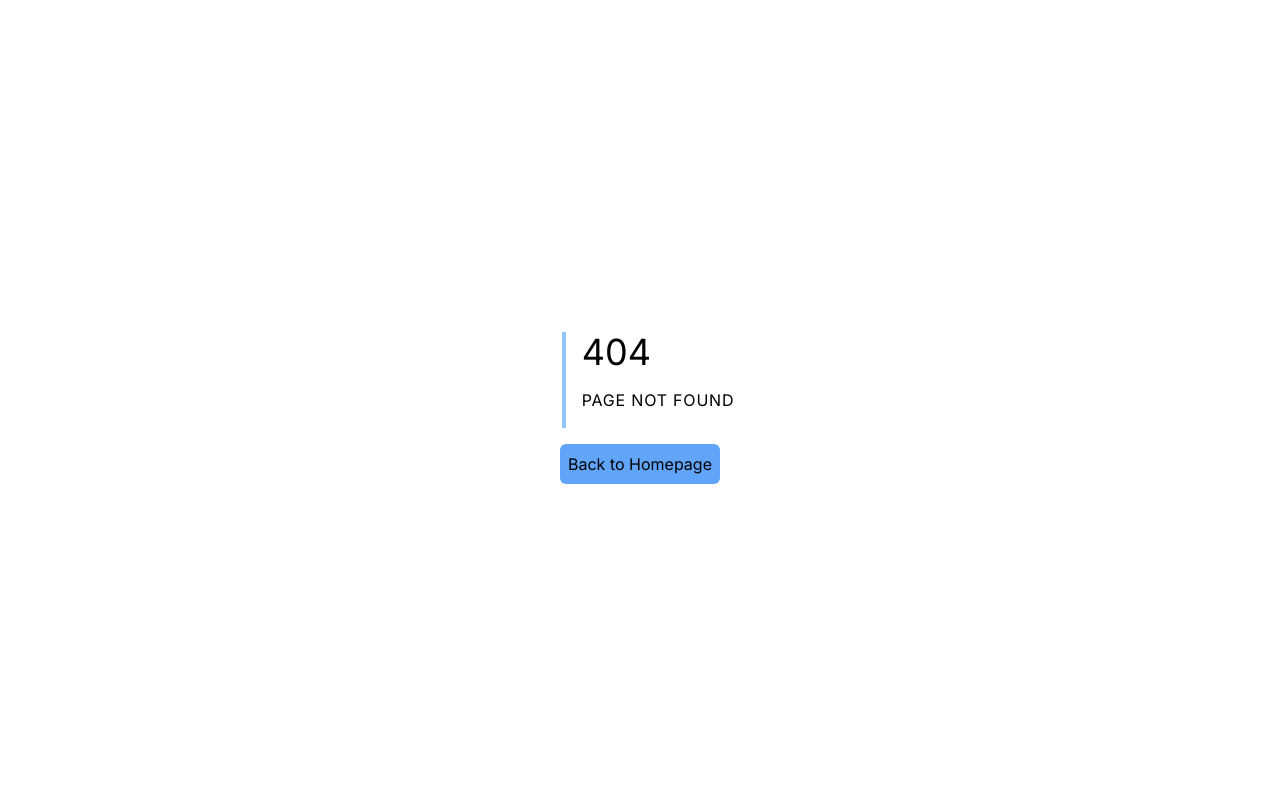
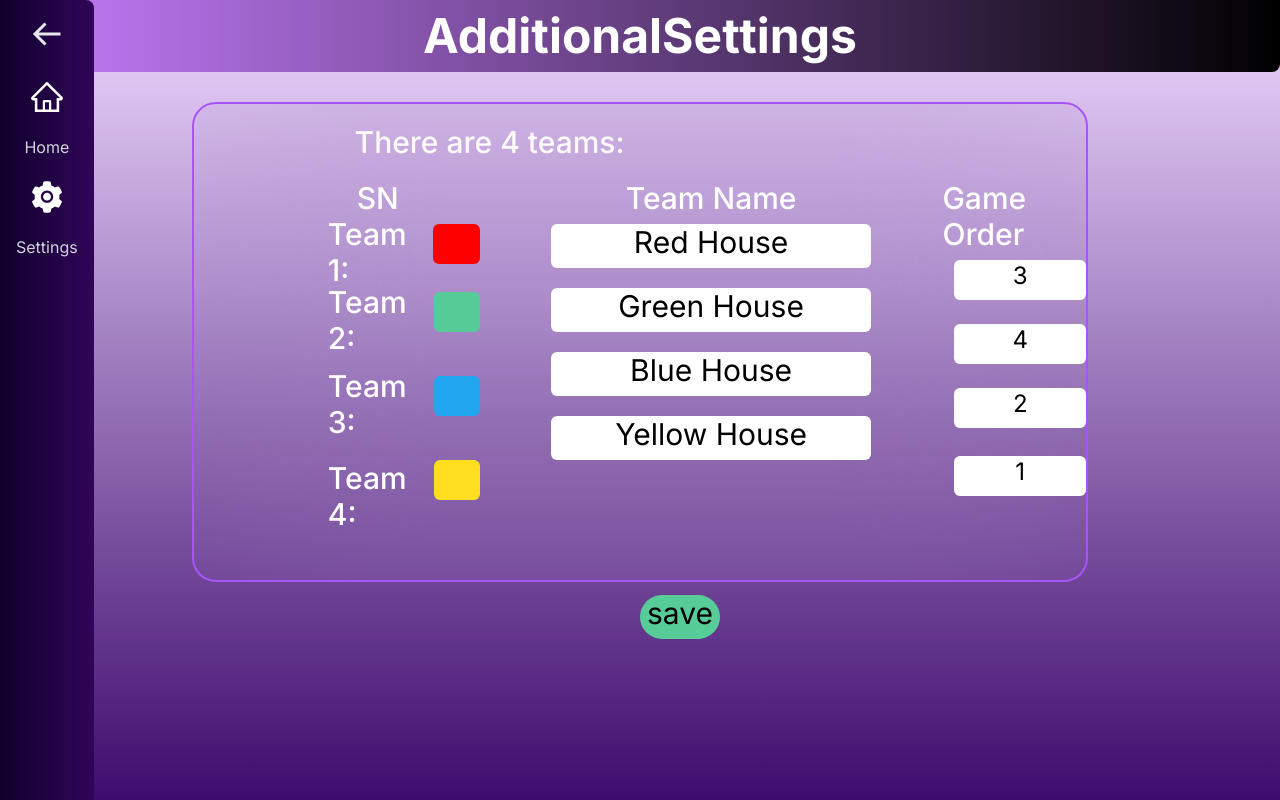
Before and after one commit to cdyniranjan7321/Quiz_App_Project_in_React_Js, a Next.js app: page /additionalsettings in a window 1280 px wide. Before the commit this address had no page. Built offline with nearby package versions, Linux system fonts and the light colour scheme.

Commit message:
modified additional setting

```diff
--- /dev/null
+++ b/src/app/additionalsettings/page.tsx
@@ -0,0 +1,139 @@
+'use client'
+import Navbar from '@/components/Navbar'
+import Sidebar from '@/components/Sidebar'
+import { AiFillSetting as Setting } from 'react-icons/ai'
+import React, { useState, useEffect } from 'react'
+import Settings from '../settings/page'
+
+const Round = () => {
+  const [showModel, setModel] = useState(false)
+
+  const [isSidebarShown, setIsSidebarShown] = useState(true)
+  // this is used to have boolean value true for issidebarshown
+  const toggleMenu = () => {
+    setIsSidebarShown(!isSidebarShown)
+    // this function changes the value of issidebarshown
+  }
+  useEffect(() => {
+    const handleResize = () => {
+      const screenWidth = window.innerWidth
+      if (screenWidth < 768) {
+        setIsSidebarShown(false)
+        //this makes the sidebar hidden
+      } else {
+        setIsSidebarShown(true)
+      }
+    }
+
+    // Attach the event listener on component mount
+    window.addEventListener('resize', handleResize)
+
+    // Clean up the event listener on component unmount
+    return () => {
+      window.removeEventListener('resize', handleResize)
+    }
+  }, [])
+
+  return (
+    <div className=' h-screen w-screen z-0 '>
+      {/* this is to make the div have full screen as the page */}
+
+      <div className='absolute left-0 top-0 z-20 w-full '>
+        {/* this makes from left side 0 and from top side 0 with absolute */}
+        <div className=''>
+          <Navbar
+            title='AdditionalSettings'
+            // toggleMenu={toggleMenu}
+            // isSidebarShown={isSidebarShown}
+          />{' '}
+        </div>
+      </div>
+      <div className='absolute left-0 top-0 z-30 h-full'>
+        <Sidebar isSidebarShown={isSidebarShown} />
+      </div>
+      <div className='absolute top-0 left-0 z-10 w-full h-full bg-gradient-to-b from-[#EED8FF] to-[#3E0C6E]'>
+        {/* this makes the item have full width and height as its container */}
+        {/* <div className='flex justify-center items-center'> */}
+        {/* <div className='absolute z-50 pt-40 '> */}
+
+        {/* </div> */}
+        {/* </div> */}
+        <div className='  mt-[8%]   absolute backdrop-blur-4xl  border-2 border-purple-500 rounded-3xl w-[70%] h-[60%] ml-[15%]   '>
+          <div className='flex flex-col justify-center '>
+            <h1 className='text-3xl font-medium text-custom-White pl-[18%] pt-5 pb-5'>
+              There are 4 teams:
+            </h1>
+            <div className=' flex flex-row  '>
+              <div className=' text-white text-3xl font-medium ml-[15%]'>
+                <h1 className='pl-[19%] backdrop-blur-md  w-[130%]'>SN</h1>
+                <div className='flex flex-row    h-14 w-30'>
+                  <h2>Team 1:</h2>
+                  <div className='bg-[#FF0000] h-10 w-14 ml-4 mt-2  rounded-md'></div>
+                </div>
+                <div className=' flex flex-row mt-3'>
+                  <h3>Team 2:</h3>
+                  <div className='bg-[#57CC99] h-10 w-14  ml-3 mt-2  rounded-md'></div>
+                </div>
+                <div className=' flex flex-row mt-3'>
+                  <h4>Team 3:</h4>
+                  <div className='bg-[#23A6F0] h-10 w-14  ml-3 mt-2  rounded-md'></div>
+                </div>
+                <div className='  flex flex-row mt-5'>
+                  <h5 className=''>Team 4:</h5>
+                  <div className='bg-[#FFDD1F] h-10 w-14  ml-3 mt- rounded-md'></div>
+                </div>
+              </div>
+              <div className=' text-3xl pl-[8%]'>
+                <h1 className='text-white mb-2  flex justify-center font-medium '>
+                  Team Name
+                </h1>
+                <div className='text-black'>
+                  <h2 className='bg-white w-[100%] pb-2 flex justify-center rounded-md '>
+                    {' '}
+                    Red House
+                  </h2>
+                  <h3 className='bg-white w-80  pb-2 flex justify-center rounded-md mt-5 '>
+                    Green House
+                  </h3>
+                  <h4 className='bg-white w-80 pb-2 flex justify-center rounded-md mt-5'>
+                    Blue House
+                  </h4>
+                  <h5 className='bg-white w-80 pb-2 flex justify-center rounded-md mt-5'>
+                    {' '}
+                    Yellow House
+                  </h5>
+                </div>
+              </div>
+              <div className='pl-[8%] '>
+                <h1 className='text-white text-3xl  font-medium mb-2'>
+                  Game Order
+                </h1>
+                <div className=' text-black text-2xl items-center pl-3'>
+                  <h2 className='bg-white flex justify-center rounded-md pb-2 w-50 mt-2'>
+                    {' '}
+                    3
+                  </h2>
+                  <h3 className='bg-white flex justify-center rounded-md  pb-2 w-50 mt-6'>
+                    {' '}
+                    4{' '}
+                  </h3>
+                  <h4 className='bg-white flex justify-center rounded-md  pb-2  w-50 mt-6'>
+                    2
+                  </h4>
+                  <h5 className='bg-white flex justify-center rounded-md pb-2 w-50 mt-7'>
+                    1
+                  </h5>
+                </div>
+              </div>
+            </div>
+            <button className='text-black text-3xl bg-[#57CC99] rounded-full w-20 flex items-center justify-center  ml-[50%]  pb-2 mt-[7%]'>
+              save
+            </button>
+          </div>
+        </div>
+      </div>
+    </div>
+  )
+}
+
+export default Round
```
